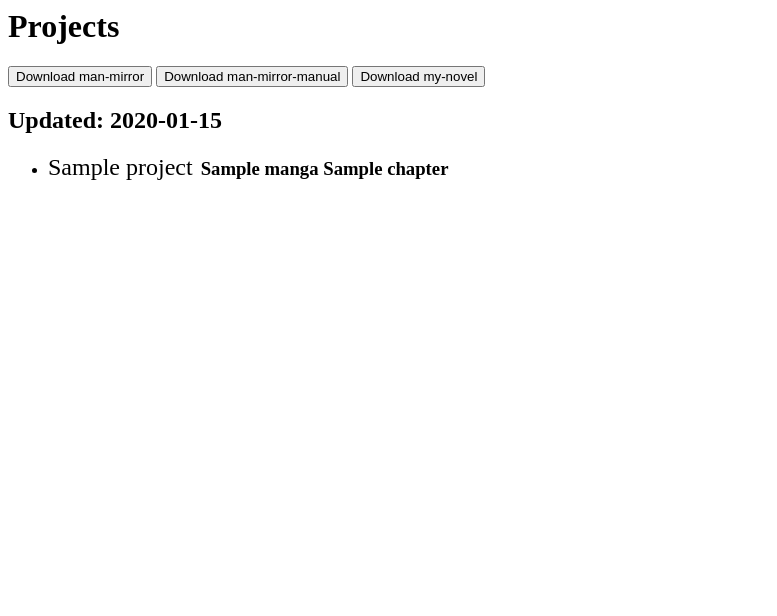
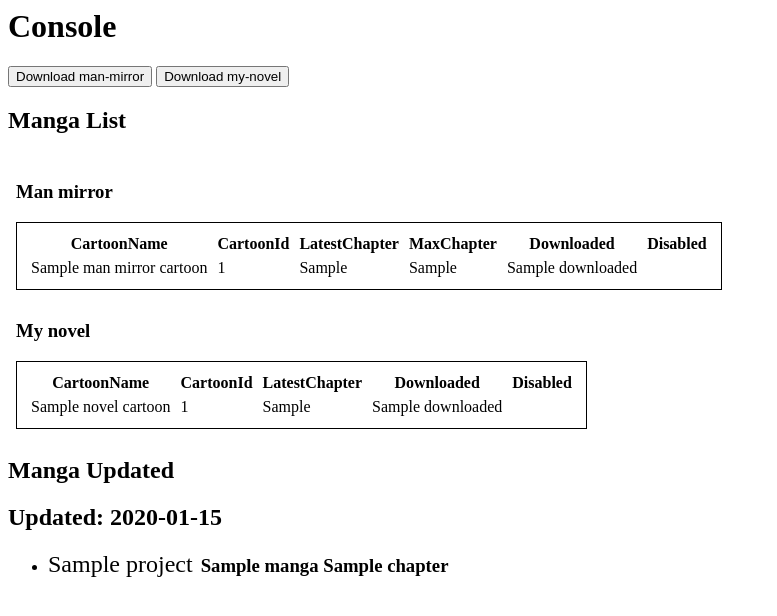
Before and after one commit to acelectic/steal-manga, a Django app: template web/templates/home/index.html in a window 1280 px wide. Shown: the top 616 px of the page, without its empty margins (0-777 px from the left). Run offline with Django 4.2, Linux system fonts and the light colour scheme; the template is opened without the code that fills it: most values are stand-ins (such as "Sample title", 1, 10 or a date in 2020).

Commit message:
Fix: refactor home page

```diff
--- a/libs/upload_google_drive/manga_result.py
+++ b/libs/upload_google_drive/manga_result.py
@@ -67,4 +67,4 @@ def get_manga_updated(debug=False):
                     # print('\tproject: {} {} {}'.format(e["project"], e["manga"], e["chapter"]))
                     if debug:
                         print(f'\t{e}')
-            return results_viewed_sorted, results_yet_view_sorted
+            return manga_exists_json, results_viewed_sorted, results_yet_view_sorted
--- a/libs/utils/constants.py
+++ b/libs/utils/constants.py
@@ -2,7 +2,6 @@
     Constants
 """
 import os
-from typing import LiteralString
 
 from dotenv import load_dotenv
 
@@ -16,6 +15,7 @@ load_dotenv()
 cwd = os.getcwd()
 
 GOOGLE_AUTH_TOKEN_PATH = os.path.join(cwd, 'config/token.json')
+MANGE_ROOT_DIR = os.path.join(cwd, 'config/manga')
 CARTOON_DIR = os.path.join(cwd, 'files/cartoons')
 MANGE_EXISTS_FILE_PATH = os.path.join(CARTOON_DIR, 'manga_exists.json')
 UPDATE_TIMESTAMP_FILE_PATH = os.path.join(CARTOON_DIR, 'update_timestamp.txt')
--- a/web/templates/home/index.html
+++ b/web/templates/home/index.html
@@ -1,5 +1,33 @@
 
 <style>
+  .manga-list {
+    display: flex;
+    flex-flow: row wrap;
+    column-gap: 12px;
+    row-gap: 12px;
+    padding: 8px;
+
+    .manga-list-table {
+      flex: 1;
+
+      border: 1px solid black;
+      padding: 8px;
+
+      .manga-table-header {
+        font-weight: 700;
+        margin-bottom: 6px;
+      }
+
+      > thead, tbody {
+        > tr {
+          > td,  > th {
+            padding: 2px 4px;
+          }
+        }
+      }
+    }
+  }
+
   .manga-updated-item {
     display: grid;
     grid-template-columns: repeat(2, max-content);
@@ -23,17 +51,76 @@
         window.open('/google-auth');
     }
 </script>
-<h1>Projects</h1>
-<div class="row">
+<div>
+  <h1>Console</h1>
   {% if google_auth_ok == False %}
     <button onclick="google_auth()">Authen</button>
   {% endif %}
   <form action="/download-manga" method="post" >
     {% csrf_token %}
     <button name="type" type="submit" value="man-mirror">Download man-mirror</button>
-    <button name="type" type="submit" value="man-mirror-manual">Download man-mirror-manual</button>
+    <!-- <button name="type" type="submit" value="man-mirror-manual">Download man-mirror-manual</button> -->
     <button name="type" type="submit" value="my-novel">Download my-novel</button>
   </form>
+  <h2>Manga List</h2>
+  <div class="manga-list">
+    <div>
+      <h3 class="">Man mirror</h3>
+      <table class="manga-list-table">
+        <thead>
+          <tr>
+            <th class="manga-table-header">CartoonName</th>
+            <th class="manga-table-header">CartoonId</th>
+            <th class="manga-table-header">LatestChapter</th>
+            <th class="manga-table-header">MaxChapter</th>
+            <th class="manga-table-header">Downloaded</th>
+            <th class="manga-table-header">Disabled</th>
+          </tr>
+        </thead>
+        <tbody>
+          {% for d in man_mirror_cartoons %}
+              <tr>
+                <td>{{d.cartoon_name}}</td>
+                <td>{{d.cartoon_id}}</td>
+                <td>{{d.latest_chapter}}</td>
+                <td>{{d.max_chapter}}</td>
+                <td>{{d.downloaded}}</td>
+                <td>{{d.disabled}}</td>
+              </tr>
+          {% endfor %}
+        </tbody>
+      </table>
+    </div>
+    <div>
+      <h3>My novel</h3>
+      <table class="manga-list-table">
+        <thead>
+          <tr>
+            <th class="manga-table-header">CartoonName</th>
+            <th class="manga-table-header">CartoonId</th>
+            <th class="manga-table-header">LatestChapter</th>
+            <!-- <th class="manga-table-header">MaxChapter</th> -->
+            <th class="manga-table-header">Downloaded</th>
+            <th class="manga-table-header">Disabled</th>
+          </tr>
+        </thead>
+        <tbody>
+          {% for d in my_novel_cartoons %}
+              <tr>
+                <td>{{d.cartoon_name}}</td>
+                <td>{{d.cartoon_id}}</td>
+                <td>{{d.latest_chapter}}</td>
+                <!-- <td>{{d.max_chapter}}</td> -->
+                <td>{{d.downloaded}}</td>
+                <td>{{d.disabled}}</td>
+              </tr>
+          {% endfor %}
+        </tbody>
+      </table>
+    </div>
+  </div>
+  <h2>Manga Updated</h2>
+  <div class="row">
     {% for updated, item in results_yet_view_sorted %}
     <h2>Updated: {{updated}}</h2>
     <ul>
@@ -89,3 +176,5 @@
     </div>
     {% endfor %} -->
   </div>
+
+</div>
```
Also changed, not shown: config/manga/man-mirror.json (added, +21 -0 lines), config/manga/my-novel.json (added, +15 -0 lines), download_script.py (+24 -49 lines), web/views.py (+71 -22 lines). Lines whose indentation alone changed are shown as unchanged.
